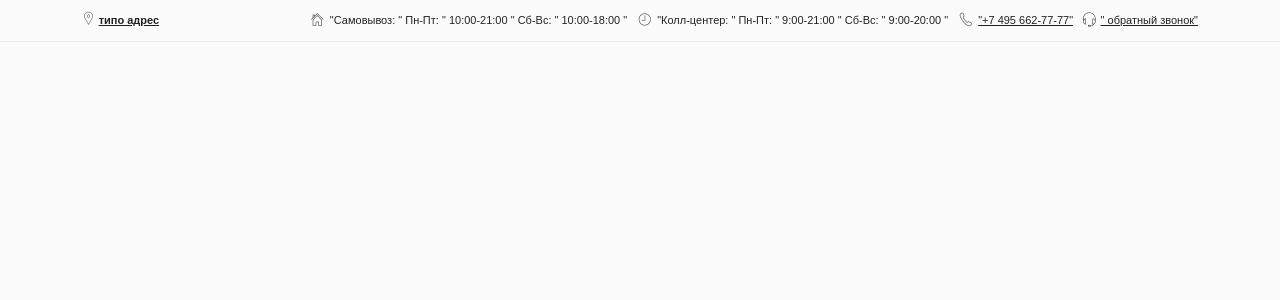
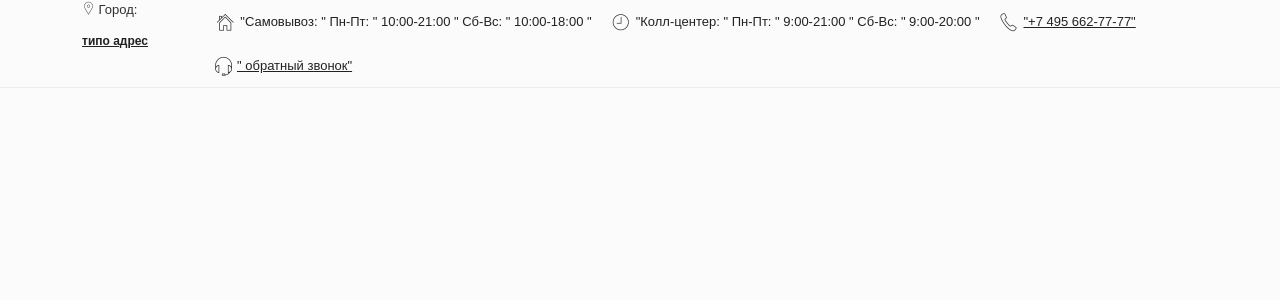
Before and after one commit to WizardsNo/Site-mg, a Django app: page / in a window 1280 px wide. Shown: the top 300 px of the page. Run offline with Django 3.2, Linux system fonts and the light colour scheme; some libraries are stand-ins or nearby versions.

Commit message:
ver_0.0.3 reworking the css file

```diff
--- a/main/static/css/style.css
+++ b/main/static/css/style.css
@@ -1,100 +1,27 @@
-body {
-    font-family: 'Montserrat', sans-serif;
-    font-weight: 400;
-    color: #313131;
-    background-color: #fbfbfb;
-    overflow: auto;
+body{
+    font-family:'Montserrat', sans-serif;
+    font-weight:400;color:#313131;
+    background-color:#fbfbfb;
+    overflow:auto;
 }
-
-div.top_header{
-    border-bottom: solid;
-    border-bottom-color: #a2a2a2;
-    border-bottom-width: thin;
-    position: fixed;
-    right: 0;
-    width: 100%;
-    background: linear-gradient(0deg, #c1c1c1, white);
-}
-h1.red{
-    padding-left: 15px;
-}
-
-.form-control{
-    font-size: 13px;
-    background: none;
-    border: none;
-    padding: 8px 60px 8px 20px;
-    -webkit-box-shadow: none;
-    box-shadow: none;
-    border-radius: 0;
-    background: #f7f7f7;
-    border-radius: 2rem;
-    box-shadow: 0 1px 3px rgba(0,0,0,.3) inset;
-    z-index: 2000;
-    position: relative;
-    height: 34px;
-}
-.d-flex{margin-right: 5.0rem!important;}
-
-#top-menu {
-    margin-bottom: 70px;
-    background: #fbfbfb;
-    position: relative;
-    z-index: 1002;
-    border-bottom: 1px solid#ebeced;
-}
-
-#top-menu .menu-left, #top-menu .menu-right {
-    list-style: none;
-    padding: 0;
-    margin: 0;
-}
-
-.top-menu-wrapper {
-    display: flex;
-    justify-content: space-between;
-}
-#city {
-    display: inline-block;
-    margin-left: 0;
-    font-weight: 500;
-    font-size: 13px;
-}
-@media (max-width: 1390px)
-a.city.select {
-    font-size: 12px;
-}
-
-a {
-    color: #23a1d1;
-    -webkit-transition: 0.3s all;
-    -moz-transition: 0.3s all;
-    -ms-transition: 0.3s all;
-    -o-transition: 0.3s all;
-    transition: 0.3s all;
-}
-
-a.city.select {
-    font-weight: bold;
-    color: #FFFFFF;
-    font-size: 12px;
-    display: inline-block!important;
-    padding: 12px 0;
-    color: #222;
-}
-.menu-right {
-    display: flex;
-    align-items: center;
-    float: right;
-}
-@media (max-width: 1390px)
-.htime {
-    font-size: 12px;
-}
-.htime {
-    padding: 12px 0;
-    display: block;
-    font-size: 13px;
-    color: #222;
-    font-weight: 500;
-}
+a                       {   color:#23a1d1; -webkit-transition:0.3s all; -moz-transition:0.3s all;
+                            -ms-transition:0.3s all; -o-transition:0.3s all; transition:0.3s all; }
+a:hover                 {   text-decoration:none;   }
+a.city.select           {   font-weight: bold;color: #FFFFFF; font-size: 12px;
+                            display: inline-block!important; padding: 12px 0; color: #222;  }
+.wrapper                {   position:relative; z-index:2;   }
+.htime                  {   padding:12px 0; display:block;font-size:13px; color:#222; font-weight:500;  }
+.htime i                {   font-size:20px; float:left; margin-right:5px;   }
+#top-menu               {   margin-bottom:70px; background:#fbfbfb; position:relative;
+                            z-index:1002; border-bottom:1px solid #ebeced;  }
+.top-menu-wrapper       {   display:flex; justify-content:space-between;    }
+#top-menu .menu-right a {   padding:12px 0; display:block; font-size:13px; color:#222; font-weight:500; }
+#top-menu a:hover       {   color:#8a8a8a;  }
+#top-menu a span        {   font-size:20px; float:left; margin-right:5px;   }
+#top-menu .menu-left,
+#top-menu .menu-right   {   list-style:none; padding:0; margin:0;   }
+#top-menu .menu-left>li,
+#top-menu .menu-right>li{   float:left; }
+#top-menu .menu-left>li {   margin-right:19px;  }
+#top-menu .menu-right>li{   margin-left:19px;   }
+#city                   {   display:inline-block; margin-left:0; font-weight:500; font-size:13px;   }
--- a/main/templates/main/index.html
+++ b/main/templates/main/index.html
@@ -12,7 +12,7 @@
     <link rel="stylesheet" href="{% static 'css/bootstrap.min.css' %}">
     <link rel="stylesheet" href="{% static 'css/bootstrap.min.css.map' %}">
     <link rel="stylesheet" href="{% static 'css/pe-icon-7-stroke.min.css' %}" >
-    <link rel="stylesheet" href="{% static 'css/stylesheet.css' %}">
+    <link rel="stylesheet" href="{% static 'css/style.css' %}">
 
 </head>
 <body class="common-home">
@@ -24,6 +24,7 @@
                         <div id="city-element" class="menu-left" style="tex-align:center;">
                             <div id="city">
                                 <span class="pe-7s-map-marker"></span>
+                                Город:
                                 <a class="city select" href="#">типо адрес</a>
                             </div>
                         </div>
```
